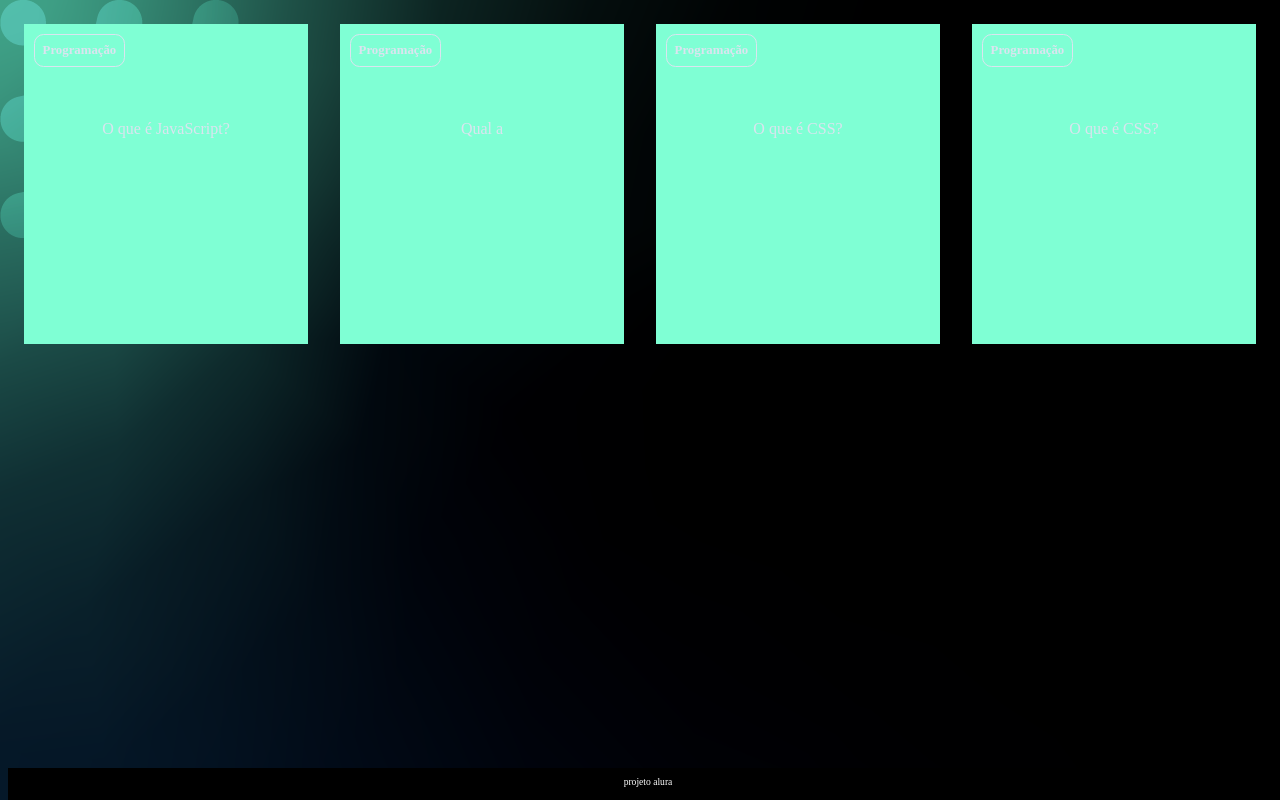
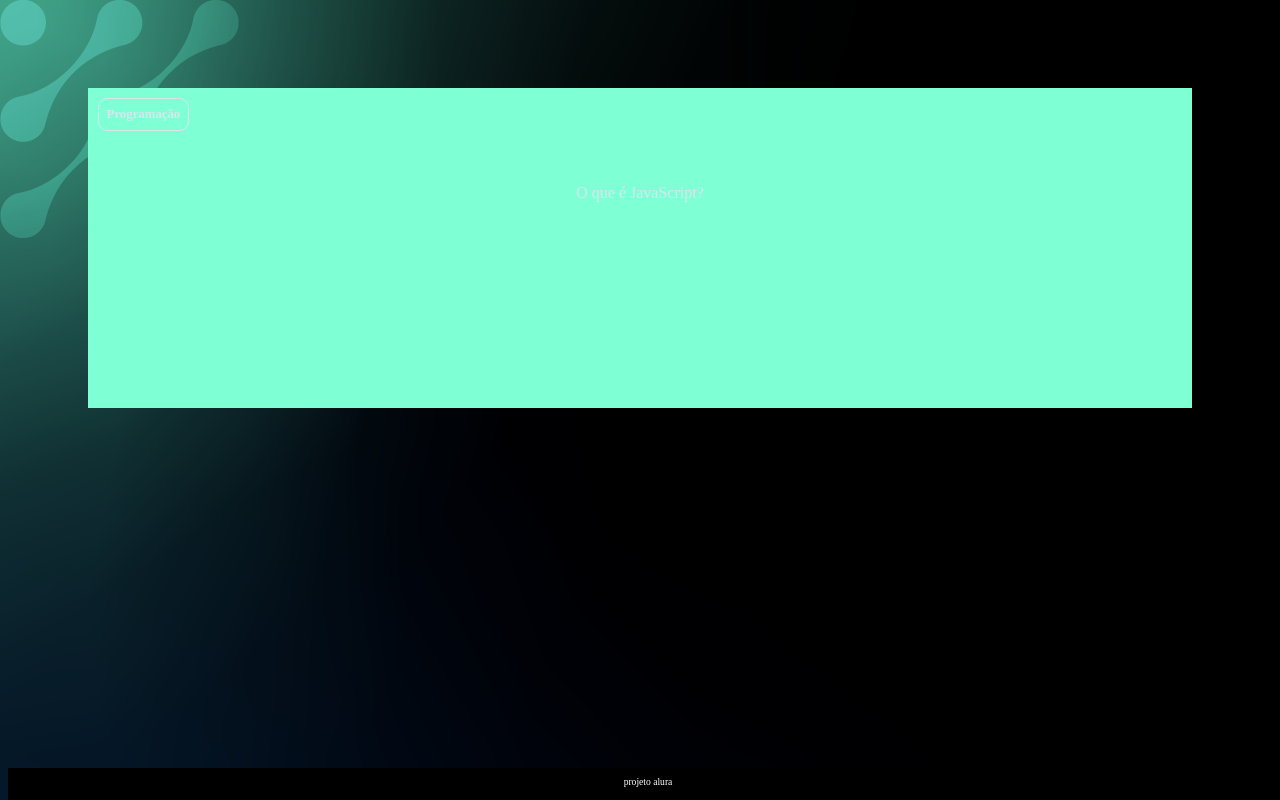
Before and after one commit to wegermann/matematica2, a plain HTML site: page index.html in a window 1280 px wide. Drawn offline with Linux system fonts and the light colour scheme; files that its build step writes are made by us from their sources; files whose address does not match are found by name.

Commit message:
..........

```diff
--- /dev/null
+++ b/app.js
@@ -0,0 +1 @@
+criaCartao
--- a/index.html
+++ b/index.html
@@ -20,43 +20,12 @@
             </div>
         </div>
     </article>
-    <article class="cartao">
-        <div class="cartao__conteudo">
-            <h3>Programação</h3>
-            <div class="cartao__conteudo__pergunta">
-                <p>Qual a </p>
-            </div>
-            <div class="cartao__conteudo__resposta">
-                <p>O JavaScript é uma linguagem de programação</p>
-            </div>
-        </div>
-    </article>
-    <article class="cartao">
-        <div class="cartao__conteudo">
-            <h3>Programação</h3>
-            <div class="cartao__conteudo__pergunta">
-                <p>O que é CSS?</p>
-            </div>
-            <div class="cartao__conteudo__resposta">
-                <p>O CSS é uma linguagem de estilização</p>
-            </div>
-        </div>
-    </article>
-    <article class="cartao">
-        <div class="cartao__conteudo">
-            <h3>Programação</h3>
-            <div class="cartao__conteudo__pergunta">
-                <p>O que é CSS?</p>
-            </div>
-            <div class="cartao__conteudo__resposta">
-                <p>O CSS é uma linguagem de estilização</p>
-            </div>
-        </div>
-    </article>
 </section>
     </main>
     <footer>
         <p>projeto alura</p>
     </footer>
+    <script src="app.js"></script>
+    <script src="perguntas.js"></script>
 </body>
 </html>
--- /dev/null
+++ b/perguntas.js
@@ -0,0 +1,17 @@
+criaCartao(
+    'Programação',
+    'O que é JavaScript?',
+    'JavaScript é uma linguagem de programação'
+)
+
+criaCartao(
+    'Geografia',
+    'Qual a capital da França?',
+    'A capital da França é Paris'
+)
+
+criaCartao(
+    'Programação',
+    'O que é uma função?',
+    'Uma função é um bloco de código que executa alguma tarefa'
+)
--- a/style.css
+++ b/style.css
@@ -11,6 +11,10 @@ background: url('img/bg-desktop.webp');
 
 #container {
     display: flex;
+    flex-wrap: wrap;
+    justify-content: space-between;
+    padding: 4rem;
+    gap: 3rem;
 }
 
 .cartao {
```
